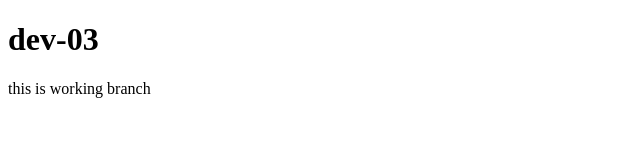
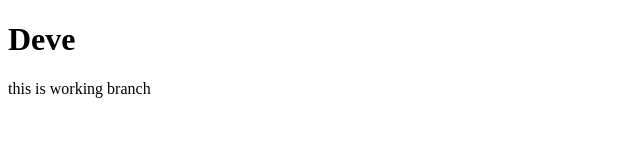
Before and after one commit to mfaisal5709/Git-Practice, a plain HTML site: page index.html in a window 1280 px wide. Shown: the full height of the page, 0-640 px from the left. Drawn offline with Linux system fonts and the light colour scheme.

Commit message:
back changes

```diff
--- a/index.html
+++ b/index.html
@@ -4,7 +4,7 @@
     <meta charset="UTF-8">
     <meta name="viewport" content="width=device-width, initial-scale=1.0">
     <title>Git practice</title>
-    <h1> dev-03</h1>
+    <h1> Deve</h1>
 </head>
 <body>
     <div>
```
